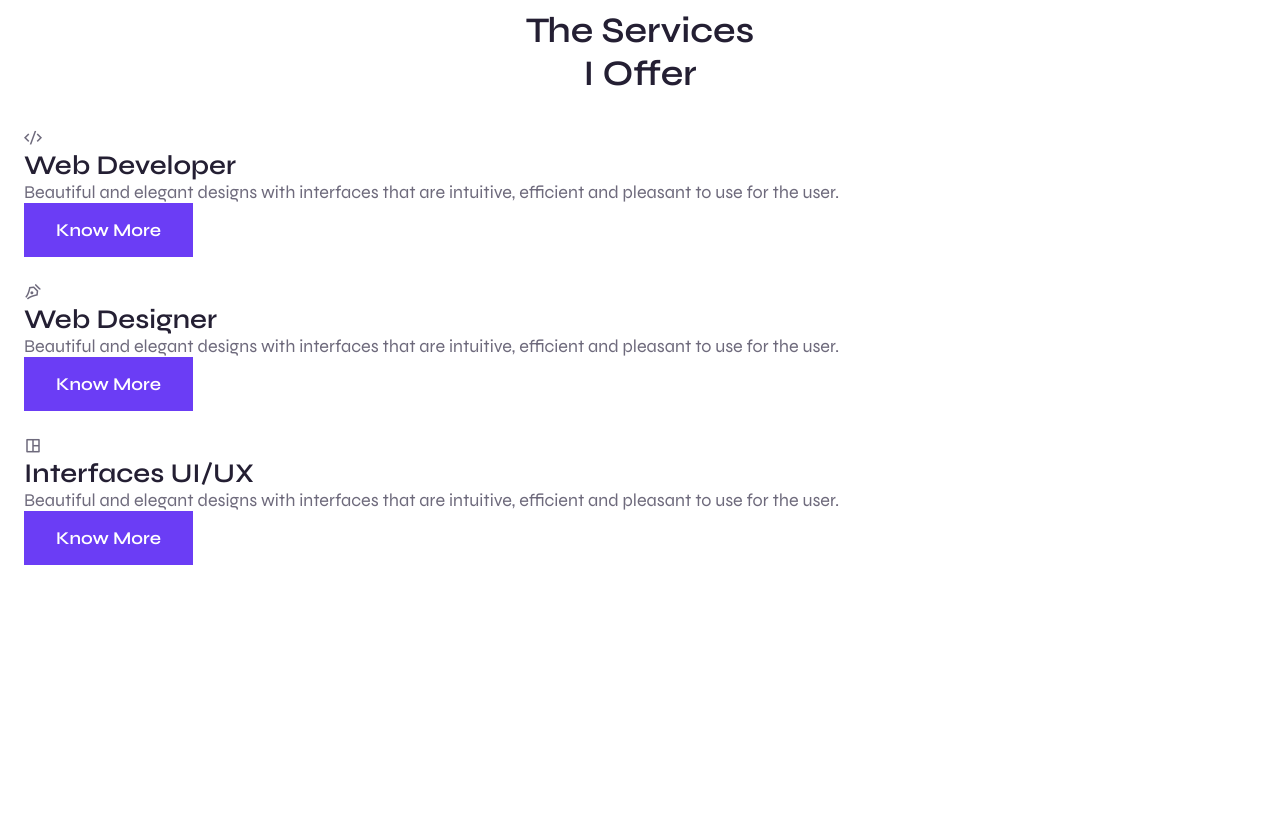
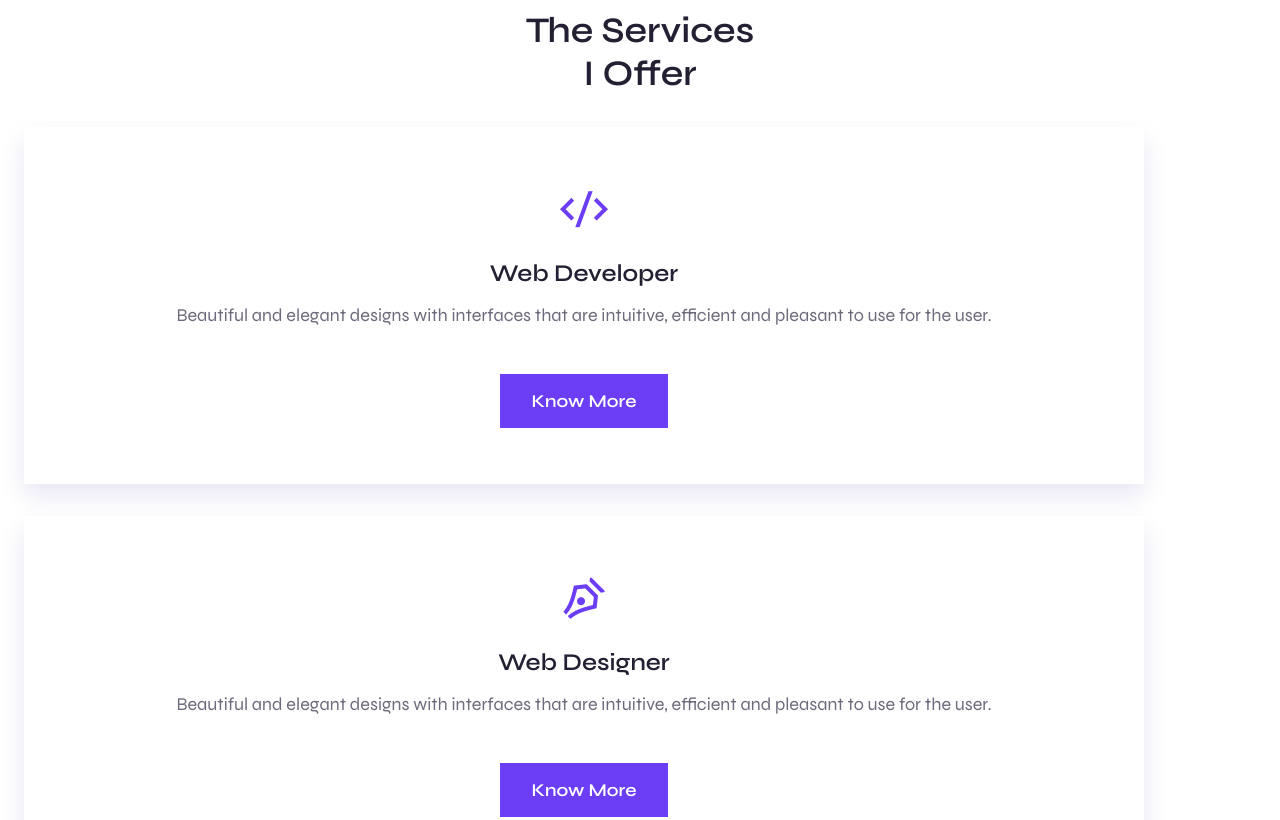
Before and after one commit to titohajili/Personal-Portfolio-Website, a plain HTML site: page index.html in a window 1280 px wide. Shown: the part 760-1580 px from the top of the page. Before the commit the page ends 1341 px from the top, so only its background shows below. Drawn offline with nearby package versions, Linux system fonts and the light colour scheme.

Commit message:
services css card

```diff
--- a/assets/css/styles.css
+++ b/assets/css/styles.css
@@ -407,4 +407,35 @@ img {
   gap: 2rem 1.5rem;
 }
 
-/* ========= SERVICES ========= */
+/*========= SERVICES =========*/
+.services__container{
+  row-gap: 2rem;
+}
+
+.services__card{
+  background-color: var(--container-color);
+  padding: 3.5rem 1.5rem;
+  box-shadow: 0 12px 24px var(--shadow-color);
+  text-align: center;
+  transition: background-color .4s;
+}
+
+.services__icon{
+  display: inline-block;
+  font-size: 3rem;
+  color: var(--first-color);
+  margin-bottom: 1.5rem;
+}
+
+.services__title{
+  font-size: var(--h2-font-size);
+  margin-bottom: 1rem;
+}
+
+.services__description{
+  margin-bottom: 3rem;
+}
+
+.services__button{
+  cursor: pointer;
+}
```
